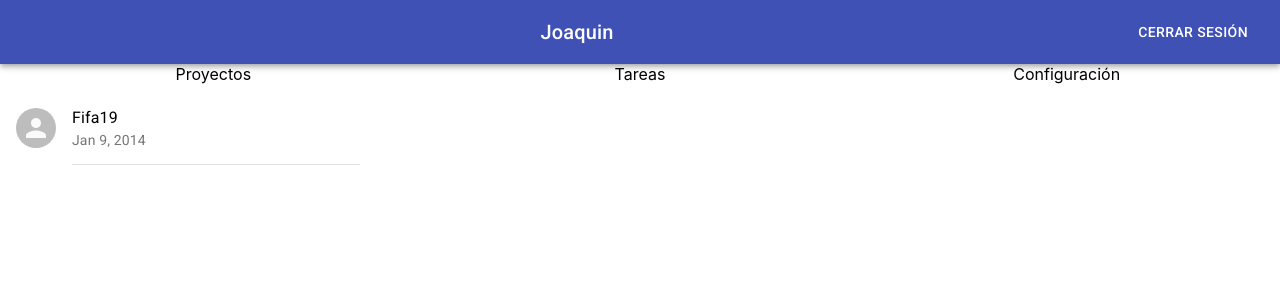
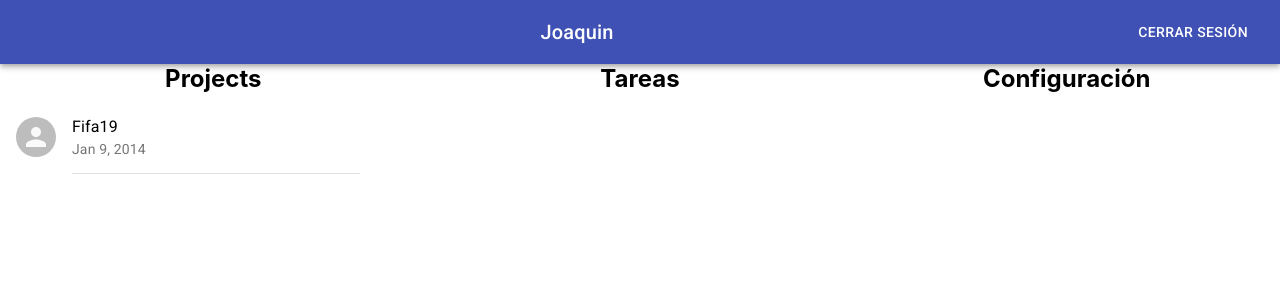
Before and after one commit to jrussellrichards/tasktrackerdev-Client, a React (Create React App) app: page / in a window 1280 px wide. Shown: the top 300 px of the page. Built offline with nearby package versions, Linux system fonts and the light colour scheme.

Commit message:
se agrega tipografia a los header

```diff
--- a/src/App.js
+++ b/src/App.js
@@ -4,6 +4,7 @@ import './App.css';
 import Header from './Components/Header.js'
 import Project from './Components/Project'
 import Grid from '@material-ui/core/Grid';
+import Typography from '@material-ui/core/Typography';
 
 function App() {
   return (
@@ -11,13 +12,19 @@ function App() {
        <Header nombre='Joaquin'/> {/*Entregar como name la variable recibida desde server */}
        <Grid  container >
          <Grid item xs >
-           Proyectos
+            <Typography variant="P" component="h2">
+                Projects
+            </Typography>
          </Grid>
          <Grid item xs >
-           Tareas
+         <Typography variant="P" component="h2">
+                Tareas
+            </Typography>
          </Grid>
          <Grid item xs>
-           Configuración
+         <Typography variant="P" component="h2">
+                Configuración
+            </Typography>
          </Grid>
        </Grid>
        <Project name='Fifa19'/>
```
